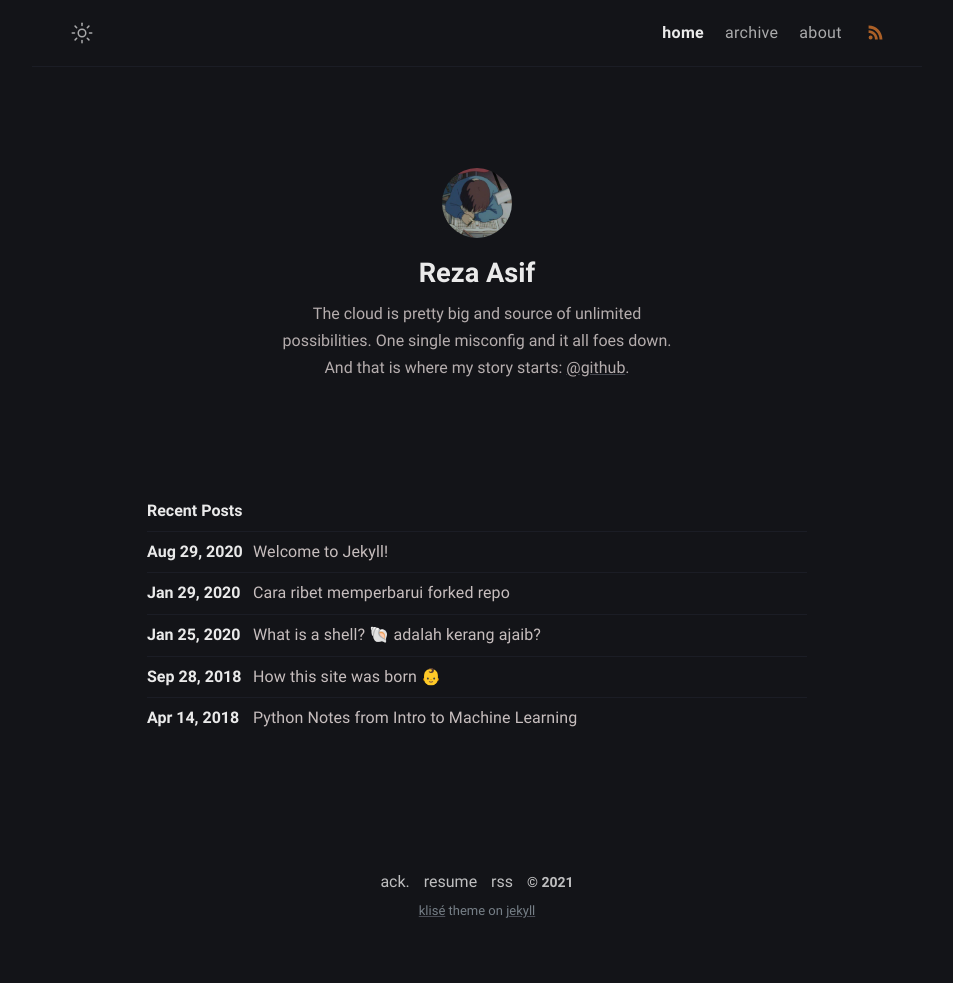
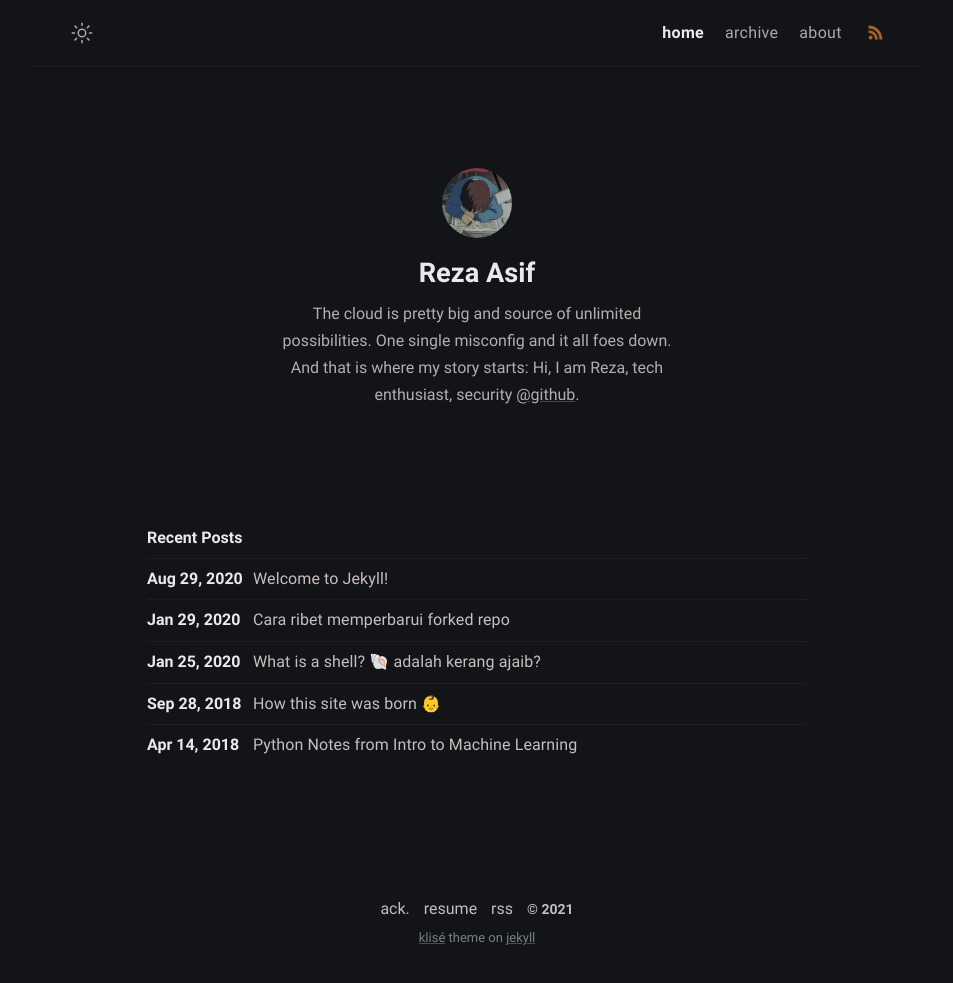
Before and after one commit to securebitAsif/fabulous-jupiter-8f84d, a Jekyll site: the page built from index.md, in a window 1280 px wide. Shown: the whole page, without its empty margins (163-1116 px from the left). Built offline with Jekyll 4.4.1, drawn with Linux system fonts in a browser that asks for light colours; before the commit the page ends 956 px from its top, so only the background shows below that.

Commit message:
_config.yml: changed

```diff
--- a/_config.yml
+++ b/_config.yml
@@ -14,7 +14,7 @@ author:
    The cloud is pretty big and source of unlimited possibilities.
    One single misconfig and it all foes down.
    And that is where my story starts:
-     <a
+   Hi, I am Reza, tech enthusiast, security  <a
     href="https://github.com/piharpi/jekyll-klise" target="_blank"
     rel="noopener">@github</a>.
   username: username
```
